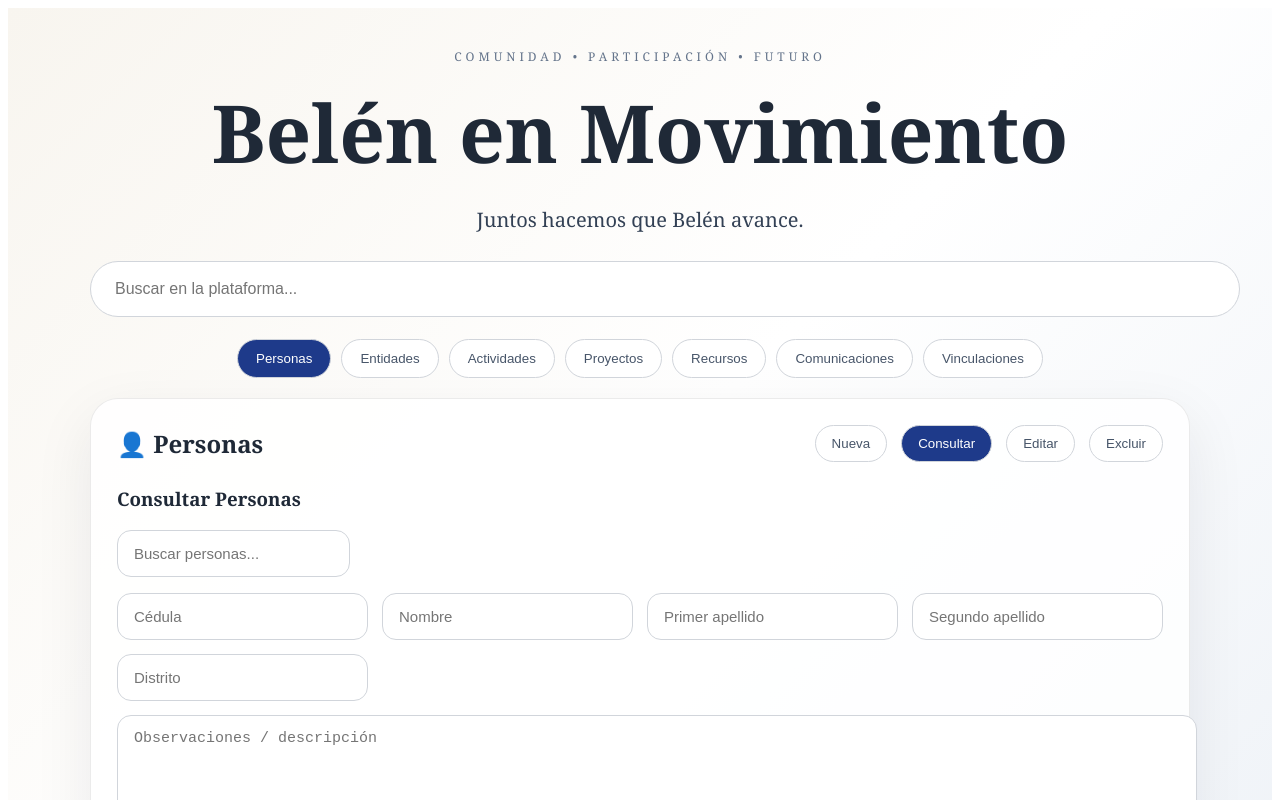
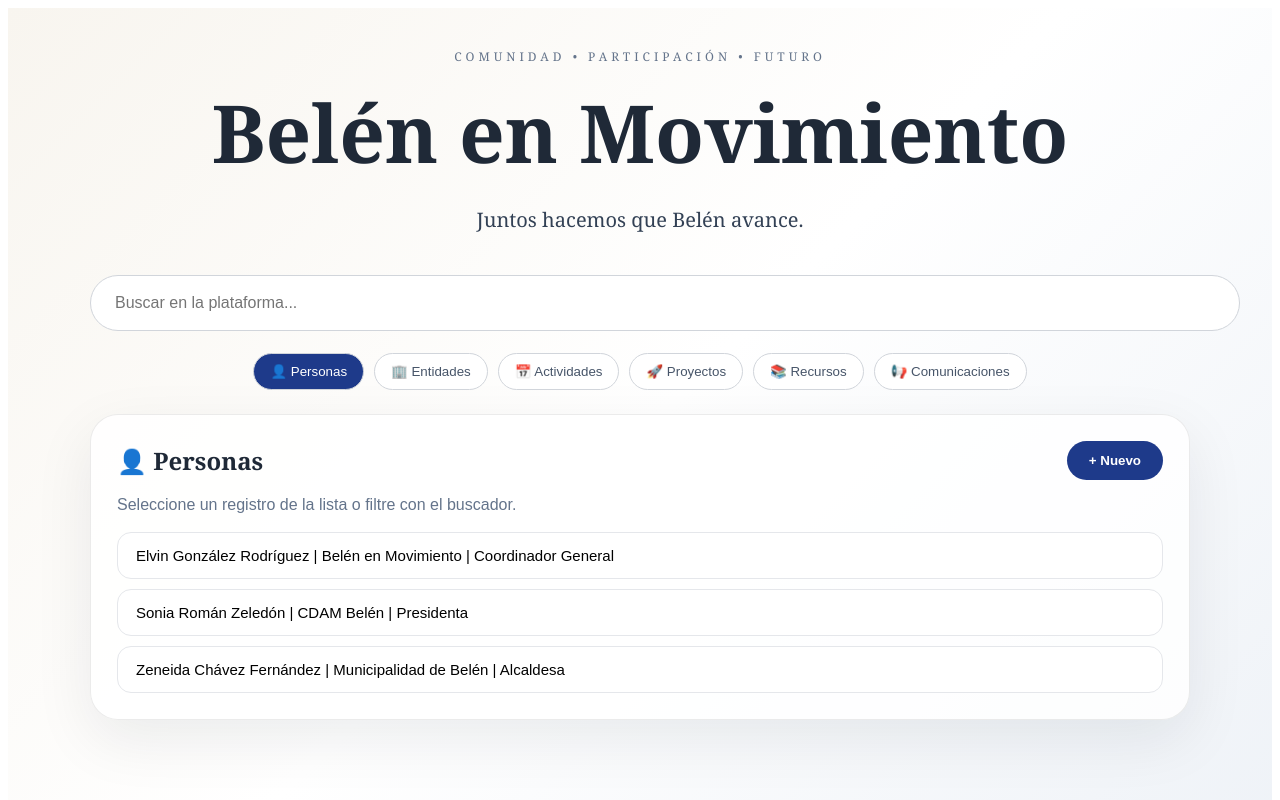
Before and after one commit to elvingr1414/belen-en-movimiento, a Next.js app: page / in a window 1280 px wide. Shown: the top 800 px of the page. Built offline with nearby package versions, Linux system fonts and the light colour scheme.

Commit message:
Update page.tsx

```diff
--- a/app/page.tsx
+++ b/app/page.tsx
@@ -2,123 +2,249 @@
 
 import { useState } from "react";
 
-const modulos = ["Personas", "Entidades", "Actividades", "Proyectos", "Recursos", "Comunicaciones", "Vinculaciones"];
+type Modulo =
+  | "Personas"
+  | "Entidades"
+  | "Actividades"
+  | "Proyectos"
+  | "Recursos"
+  | "Comunicaciones";
+
+type Accion = "Consultar" | "Editar" | "Excluir" | "Vincular" | "Recursos";
+
+const modulos: Modulo[] = [
+  "Personas",
+  "Entidades",
+  "Actividades",
+  "Proyectos",
+  "Recursos",
+  "Comunicaciones",
+];
+
+const datos = {
+  Personas: [
+    "Elvin González Rodríguez | Belén en Movimiento | Coordinador General",
+    "Sonia Román Zeledón | CDAM Belén | Presidenta",
+    "Zeneida Chávez Fernández | Municipalidad de Belén | Alcaldesa",
+  ],
+  Entidades: [
+    "Belén en Movimiento | Agrupación comunitaria",
+    "CDAM Belén | Agrupación",
+    "Municipalidad de Belén | Institución",
+    "Intel Costa Rica | Empresa",
+  ],
+  Actividades: [
+    "Caravana Dorada | Actividad comunitaria",
+    "Reunión de coordinación | Actividad interna",
+  ],
+  Proyectos: [
+    "Belén en Movimiento | Activo",
+    "Bosque de Campanas | Propuesta",
+  ],
+  Recursos: [
+    "Acta Junta Directiva | Documento",
+    "Logo Belén en Movimiento | Imagen",
+  ],
+  Comunicaciones: [
+    "Convocatoria comunitaria | Publicación",
+    "Comunicado institucional | Noticia",
+  ],
+};
 
 export default function Home() {
-  const [modulo, setModulo] = useState("Personas");
-  const [accion, setAccion] = useState("Consultar");
+  const [modulo, setModulo] = useState<Modulo>("Personas");
+  const [busqueda, setBusqueda] = useState("");
+  const [seleccionado, setSeleccionado] = useState<string | null>(null);
+  const [accion, setAccion] = useState<Accion>("Consultar");
+  const [nuevo, setNuevo] = useState(false);
 
-  const acciones =
-    modulo === "Vinculaciones"
-      ? ["Asignar", "Consultar", "Editar", "Finalizar"]
-      : ["Nueva", "Consultar", "Editar", "Excluir"];
+  const lista = datos[modulo].filter((item) =>
+    item.toLowerCase().includes(busqueda.toLowerCase())
+  );
 
-  const soloLectura = accion === "Consultar" || accion === "Excluir" || accion === "Finalizar";
+  function cambiarModulo(m: Modulo) {
+    setModulo(m);
+    setBusqueda("");
+    setSeleccionado(null);
+    setNuevo(false);
+    setAccion("Consultar");
+  }
 
   return (
-    <main style={{ minHeight: "100vh", padding: 28, background: "linear-gradient(135deg,#f8f5ef,#ffffff,#eef2f7)", fontFamily: "Georgia, serif", color: "#1f2937" }}>
-      <section style={{ maxWidth: 1100, margin: "0 auto" }}>
-        <div style={{ textAlign: "center", marginBottom: 28 }}>
-          <p style={{ letterSpacing: 4, color: "#64748b", fontSize: 12 }}>COMUNIDAD • PARTICIPACIÓN • FUTURO</p>
-          <h1 style={{ fontSize: "clamp(2.6rem,7vw,5rem)", margin: "12px 0" }}>Belén en Movimiento</h1>
-          <p style={{ fontSize: 20, color: "#334155" }}>Juntos hacemos que Belén avance.</p>
-        </div>
+    <main style={page}>
+      <section style={wrap}>
+        <header style={{ textAlign: "center" }}>
+          <p style={eyebrow}>COMUNIDAD • PARTICIPACIÓN • FUTURO</p>
+          <h1 style={title}>Belén en Movimiento</h1>
+          <p style={subtitle}>Juntos hacemos que Belén avance.</p>
+        </header>
 
         <input
           placeholder="Buscar en la plataforma..."
-          style={{ width: "100%", padding: "18px 24px", borderRadius: 999, border: "1px solid #d1d5db", fontSize: 16, marginBottom: 22 }}
+          style={search}
+          value={busqueda}
+          onChange={(e) => setBusqueda(e.target.value)}
         />
 
-        <div style={{ display: "flex", gap: 10, flexWrap: "wrap", justifyContent: "center", marginBottom: 20 }}>
+        <nav style={chips}>
           {modulos.map((m) => (
-            <button key={m} onClick={() => { setModulo(m); setAccion(m === "Vinculaciones" ? "Asignar" : "Consultar"); }}
-              style={{ padding: "11px 18px", borderRadius: 999, border: "1px solid #d1d5db", background: modulo === m ? "#1e3a8a" : "white", color: modulo === m ? "white" : "#475569", cursor: "pointer" }}>
-              {m}
+            <button
+              key={m}
+              onClick={() => cambiarModulo(m)}
+              style={chip(modulo === m)}
+            >
+              {icono(m)} {m}
+            </button>
+          ))}
+        </nav>
+
+        <section style={panel}>
+          <div style={bar}>
+            <h2 style={{ margin: 0 }}>
+              {icono(modulo)} {modulo}
+            </h2>
+
+            <button
+              style={primary}
+              onClick={() => {
+                setNuevo(true);
+                setSeleccionado(null);
+              }}
+            >
+              + Nuevo
+            </button>
+          </div>
+
+          {!seleccionado && !nuevo && (
+            <>
+              <p style={hint}>
+                Seleccione un registro de la lista o filtre con el buscador.
+              </p>
+
+              <div style={list}>
+                {lista.map((item) => (
+                  <button
+                    key={item}
+                    style={row}
+                    onClick={() => {
+                      setSeleccionado(item);
+                      setAccion("Consultar");
+                    }}
+                  >
+                    {item}
                   </button>
                 ))}
               </div>
+            </>
+          )}
 
-        <div style={{ background: "rgba(255,255,255,.82)", border: "1px solid rgba(0,0,0,.08)", borderRadius: 28, padding: 26, boxShadow: "0 20px 60px rgba(15,23,42,.08)" }}>
-          <div style={{ display: "flex", alignItems: "center", gap: 14, flexWrap: "wrap", marginBottom: 24 }}>
-            <h2 style={{ margin: 0, flex: 1 }}>{icono(modulo)} {modulo}</h2>
-            {acciones.map((a) => (
-              <button key={a} onClick={() => setAccion(a)}
-                style={{ padding: "10px 16px", borderRadius: 999, border: "1px solid #d1d5db", background: accion === a ? "#1e3a8a" : "white", color: accion === a ? "white" : "#475569", cursor: "pointer" }}>
+          {nuevo && (
+            <Formulario
+              titulo={`Nuevo registro en ${modulo}`}
+              modo="nuevo"
+              modulo={modulo}
+            />
+          )}
+
+          {seleccionado && !nuevo && (
+            <>
+              <div style={bar}>
+                <h3 style={{ margin: 0 }}>{seleccionado}</h3>
+
+                <div style={chips}>
+                  {["Consultar", "Editar", "Excluir", "Vincular", "Recursos"].map(
+                    (a) => (
+                      <button
+                        key={a}
+                        onClick={() => setAccion(a as Accion)}
+                        style={chip(accion === a)}
+                      >
                         {a}
                       </button>
-            ))}
+                    )
+                  )}
+                </div>
               </div>
 
-          <h3>{accion} {modulo}</h3>
+              <Formulario titulo={seleccionado} modo={accion} modulo={modulo} />
+            </>
+          )}
+        </section>
+      </section>
+    </main>
+  );
+}
 
-          {accion !== "Nueva" && accion !== "Asignar" && (
-            <input placeholder={`Buscar ${modulo.toLowerCase()}...`} style={campo()} />
-          )}
+function Formulario({
+  titulo,
+  modo,
+  modulo,
+}: {
+  titulo: string;
+  modo: string;
+  modulo: Modulo;
+}) {
+  const lectura = modo === "Consultar" || modo === "Excluir";
 
-          <div style={{ display: "grid", gridTemplateColumns: "repeat(auto-fit,minmax(240px,1fr))", gap: 14, marginTop: 16 }}>
+  return (
+    <div style={{ marginTop: 22 }}>
+      <p style={hint}>
+        Modo: <strong>{modo}</strong>
+      </p>
+
+      <div style={grid}>
         {modulo === "Personas" && (
           <>
-                <input readOnly={soloLectura} placeholder="Cédula" style={campo()} />
-                <input readOnly={soloLectura} placeholder="Nombre" style={campo()} />
-                <input readOnly={soloLectura} placeholder="Primer apellido" style={campo()} />
-                <input readOnly={soloLectura} placeholder="Segundo apellido" style={campo()} />
-                <input readOnly={soloLectura} placeholder="Distrito" style={campo()} />
+            <input readOnly={lectura} placeholder="Cédula" style={field} />
+            <input readOnly={lectura} placeholder="Nombre" style={field} />
+            <input readOnly={lectura} placeholder="Primer apellido" style={field} />
+            <input readOnly={lectura} placeholder="Segundo apellido" style={field} />
+            <input readOnly={lectura} placeholder="Distrito" style={field} />
           </>
         )}
 
         {modulo === "Entidades" && (
           <>
-                <input readOnly={soloLectura} placeholder="Nombre de entidad" style={campo()} />
-                <input readOnly={soloLectura} placeholder="Tipo: Empresa / Institución / Agrupación" style={campo()} />
-                <input readOnly={soloLectura} placeholder="Categoría" style={campo()} />
-                <input readOnly={soloLectura} placeholder="Distrito" style={campo()} />
+            <input readOnly={lectura} placeholder="Nombre de entidad" style={field} />
+            <input readOnly={lectura} placeholder="Tipo de entidad" style={field} />
+            <input readOnly={lectura} placeholder="Categoría" style={field} />
+            <input readOnly={lectura} placeholder="Distrito" style={field} />
           </>
         )}
 
-            {modulo === "Vinculaciones" && (
+        {!["Personas", "Entidades"].includes(modulo) && (
           <>
-                <input readOnly={soloLectura} placeholder="Persona" style={campo()} />
-                <input readOnly={soloLectura} placeholder="Entidad" style={campo()} />
-                <input readOnly={soloLectura} placeholder="Puesto" style={campo()} />
-                <input readOnly={soloLectura} placeholder="¿Junta Directiva? Sí / No" style={campo()} />
-              </>
-            )}
-
-            {!["Personas", "Entidades", "Vinculaciones"].includes(modulo) && (
-              <>
-                <input readOnly={soloLectura} placeholder="Título / Nombre" style={campo()} />
-                <input readOnly={soloLectura} placeholder="Tipo / Categoría" style={campo()} />
-                <input readOnly={soloLectura} placeholder="Fecha" style={campo()} />
-                <input readOnly={soloLectura} placeholder="Relacionado con" style={campo()} />
+            <input readOnly={lectura} placeholder="Título / Nombre" style={field} />
+            <input readOnly={lectura} placeholder="Tipo / Categoría" style={field} />
+            <input readOnly={lectura} placeholder="Fecha" style={field} />
+            <input readOnly={lectura} placeholder="Relacionado con" style={field} />
           </>
         )}
       </div>
 
-          <textarea readOnly={soloLectura} placeholder="Observaciones / descripción" style={{ ...campo(), width: "100%", marginTop: 14, minHeight: 90 }} />
+      <textarea
+        readOnly={lectura}
+        placeholder="Descripción / observaciones"
+        style={{ ...field, width: "100%", minHeight: 90, marginTop: 14 }}
+      />
 
-          <div style={{ marginTop: 20, textAlign: "right" }}>
-            {accion === "Consultar" && <button style={boton()}>Cerrar</button>}
-            {accion === "Editar" && <button style={boton()}>Guardar cambios</button>}
-            {accion === "Nueva" && <button style={boton()}>Guardar</button>}
-            {accion === "Excluir" && <button style={boton("#991b1b")}>Confirmar exclusión</button>}
-            {accion === "Asignar" && <button style={boton()}>Guardar vinculación</button>}
-            {accion === "Finalizar" && <button style={boton("#991b1b")}>Finalizar vínculo</button>}
+      <div style={{ textAlign: "right", marginTop: 18 }}>
+        {modo === "Consultar" && <button style={primary}>Cerrar</button>}
+        {modo === "Editar" && <button style={primary}>Guardar cambios</button>}
+        {modo === "nuevo" && <button style={primary}>Guardar</button>}
+        {modo === "Excluir" && (
+          <button style={{ ...primary, background: "#991b1b" }}>
+            Confirmar exclusión
+          </button>
+        )}
+        {modo === "Vincular" && <button style={primary}>Guardar vinculación</button>}
+        {modo === "Recursos" && <button style={primary}>Agregar recurso</button>}
       </div>
     </div>
-      </section>
-    </main>
   );
 }
 
-function campo() {
-  return { padding: "14px 16px", borderRadius: 14, border: "1px solid #d1d5db", fontSize: 15, background: "white" };
-}
-
-function boton(color = "#1e3a8a") {
-  return { padding: "13px 24px", borderRadius: 999, border: "none", background: color, color: "white", fontWeight: 700, cursor: "pointer" };
-}
-
-function icono(m: string) {
+function icono(m: Modulo) {
   return {
     Personas: "👤",
     Entidades: "🏢",
@@ -126,6 +252,114 @@ function icono(m: string) {
     Proyectos: "🚀",
     Recursos: "📚",
     Comunicaciones: "📢",
-    Vinculaciones: "🔗",
   }[m];
 }
+
+const page = {
+  minHeight: "100vh",
+  padding: 28,
+  background: "linear-gradient(135deg,#f8f5ef,#ffffff,#eef2f7)",
+  fontFamily: "Georgia, serif",
+  color: "#1f2937",
+};
+
+const wrap = { maxWidth: 1100, margin: "0 auto" };
+
+const eyebrow = { letterSpacing: 4, color: "#64748b", fontSize: 12 };
+
+const title = {
+  fontSize: "clamp(2.6rem,7vw,5rem)",
+  margin: "12px 0",
+};
+
+const subtitle = { fontSize: 20, color: "#334155" };
+
+const search = {
+  width: "100%",
+  padding: "18px 24px",
+  borderRadius: 999,
+  border: "1px solid #d1d5db",
+  fontSize: 16,
+  marginTop: 22,
+  marginBottom: 22,
+};
+
+const chips = {
+  display: "flex",
+  gap: 10,
+  flexWrap: "wrap" as const,
+  justifyContent: "center",
+};
+
+function chip(active: boolean) {
+  return {
+    padding: "10px 16px",
+    borderRadius: 999,
+    border: "1px solid #d1d5db",
+    background: active ? "#1e3a8a" : "white",
+    color: active ? "white" : "#475569",
+    cursor: "pointer",
+  };
+}
+
+const panel = {
+  marginTop: 24,
+  background: "rgba(255,255,255,.82)",
+  border: "1px solid rgba(0,0,0,.08)",
+  borderRadius: 28,
+  padding: 26,
+  boxShadow: "0 20px 60px rgba(15,23,42,.08)",
+};
+
+const bar = {
+  display: "flex",
+  alignItems: "center",
+  gap: 14,
+  flexWrap: "wrap" as const,
+  justifyContent: "space-between",
+};
+
+const hint = {
+  color: "#64748b",
+  fontFamily: "Arial, sans-serif",
+};
+
+const list = {
+  display: "grid",
+  gap: 10,
+  marginTop: 18,
+};
+
+const row = {
+  textAlign: "left" as const,
+  padding: "14px 18px",
+  borderRadius: 14,
+  border: "1px solid #e5e7eb",
+  background: "white",
+  cursor: "pointer",
+  fontSize: 15,
+};
+
+const grid = {
+  display: "grid",
+  gridTemplateColumns: "repeat(auto-fit,minmax(220px,1fr))",
+  gap: 14,
+};
+
+const field = {
+  padding: "14px 16px",
+  borderRadius: 14,
+  border: "1px solid #d1d5db",
+  fontSize: 15,
+  background: "white",
+};
+
+const primary = {
+  padding: "12px 22px",
+  borderRadius: 999,
+  border: "none",
+  background: "#1e3a8a",
+  color: "white",
+  fontWeight: 700,
+  cursor: "pointer",
+};
```
Lines whose indentation alone changed are shown as unchanged.
